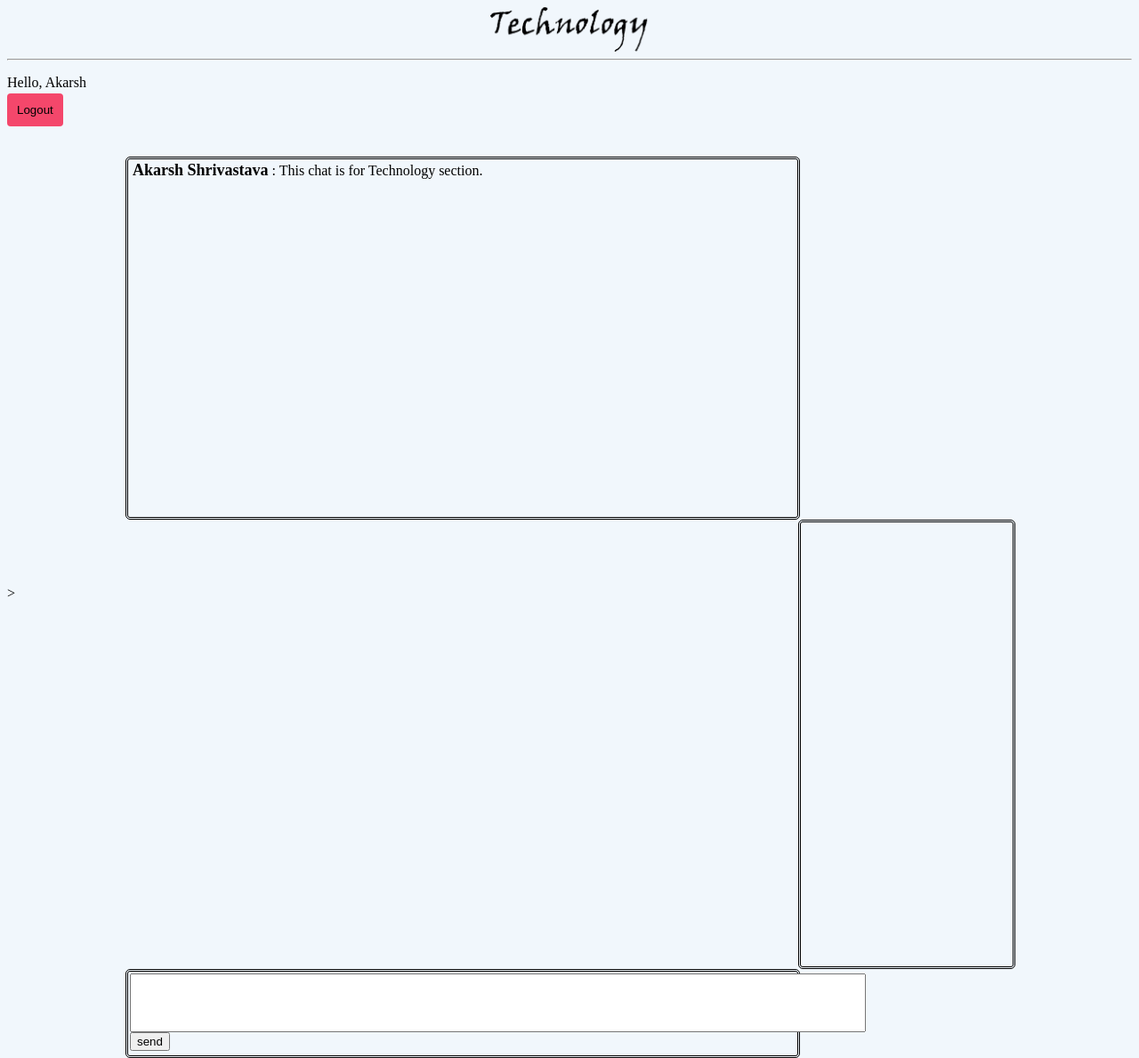
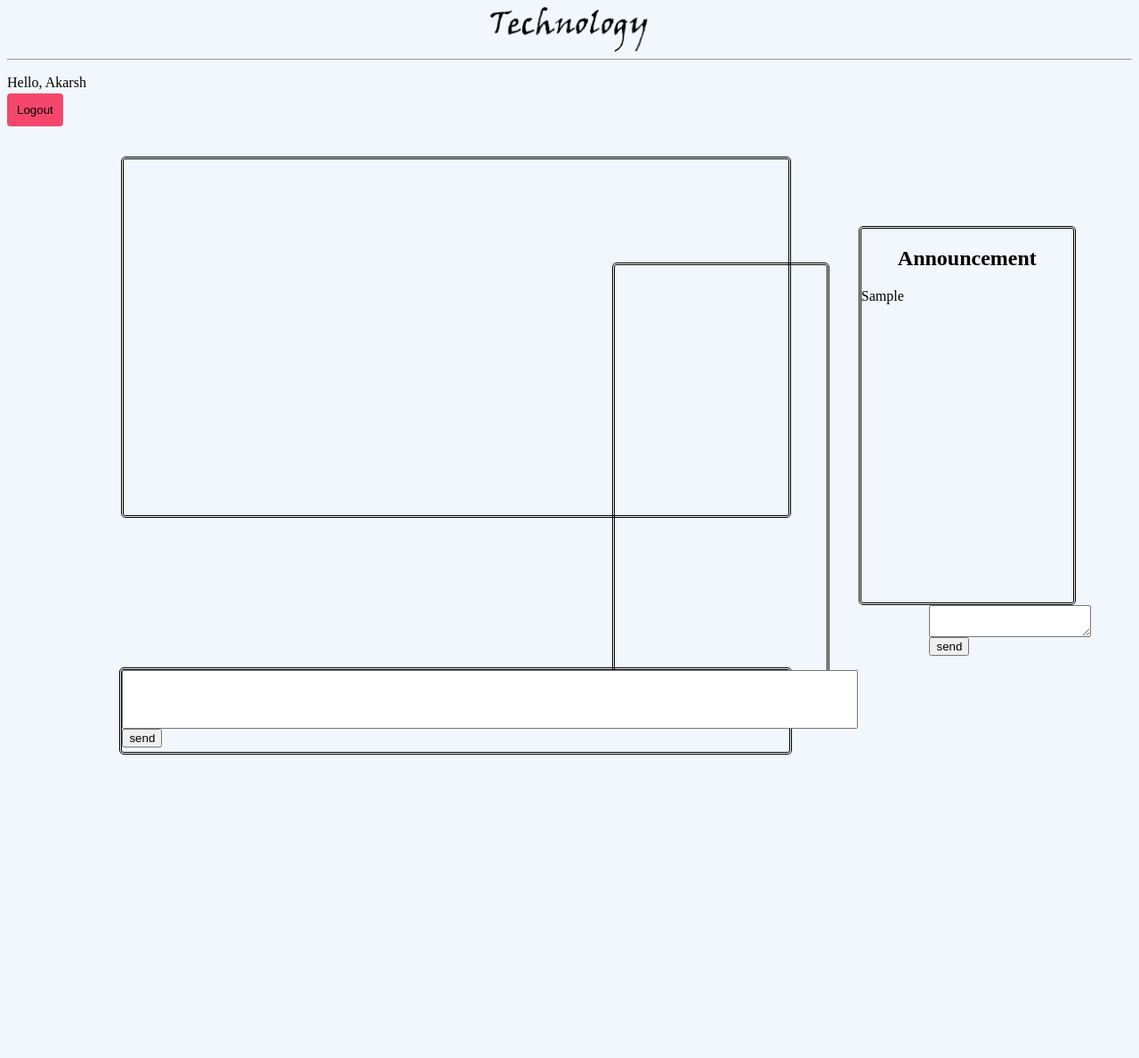
Before and after one commit to akarshshri/ChatRoom, a PHP site: page /chatroom.php in a window 1280 px wide. Shown: the whole page at 89% size. After the commit the page ends 848 px from the top, so only its background shows below. Run offline with PHP 8.4, Linux system fonts and the light colour scheme; a user stored in the database is signed in; data comes from the database, SQL or seed files in the repository; tables that the repository leaves empty or names only in its code hold one stand-in row (values such as "Sample post").

Commit message:
Added Announcement column

```diff
--- a/chatroom.php
+++ b/chatroom.php
@@ -13,6 +13,25 @@ function getText() {
 			xhr.open('POST' , 'chatdb.php',true);
 			xhr.setRequestHeader('content-type','application/x-www-form-urlencoded');
 			xhr.send('chat='+$a);
+			xhr.onreadystatechange=function(){
+				if (xhr.responseText){
+				//	document.getElementById('chatarea').innerHTML=xhr.responseText;
+										}
+					}
+		}
+
+}
+
+function getAnno() {
+	var $a =	document.getElementById('ac').value;
+	var a =	document.getElementById('ac').value;
+	if(a !== ''){
+
+
+			xhr = new XMLHttpRequest();
+			xhr.open('POST' , 'anno_tech.php',true);
+			xhr.setRequestHeader('content-type','application/x-www-form-urlencoded');
+			xhr.send('anno='+$a);
 			xhr.onreadystatechange=function(){
 				if (xhr.responseText){
 				//	document.getElementById('chatarea').innerHTML=xhr.responseText;
@@ -39,6 +58,22 @@ function setText(){
 
 	}
 	setInterval("setText()",500);
+
+
+function setText(){
+
+	xhr = new XMLHttpRequest();
+	xhr.open('POST' , 'techannoFetch.php' , true);
+	xhr.setRequestHeader('content-type','application/x-www-form-urlencoded');
+	xhr.send();
+	xhr.onreadystatechange = function(){
+	//	alert(xhr.responseText);
+			document.getElementById('anno').innerHTML = xhr.responseText;
+			}
+
+	}
+	setInterval("setText()",500);
+
 
 
 setInterval("users()",3000);
@@ -114,13 +149,24 @@ header('location: index.php?logout_successfully=<span style="color:green">You ha
 
 <div id="chatbox" >
 <br>
-<div id ="chatarea" style="padding-left: 5px;padding-top: 2px;">
+<div id ="chatarea" >
 <br>
+</div>
+</div>
+<div id="anno">
+	<div style="position: absolute; margin-top: 450px">
+
+
+	</div>
+</div>
+<div style="position: relative; margin-left: 82%" >
+		<textarea id="ac"></textarea>
+		<input type="button" value="send"  onclick="getAnno(); setTimeout(clearText, 2000)" />
 </div>
 <div id="loginperson">
 </div>
 
-<div id="textbox" style="padding-left:2px;padding-top:2px">
+<div id="textbox" ">
 <form>
 <textarea rows="4" cols="100" id="text" style="overflow:auto;resize:none;padding-left:5px" id = "textarea1" onfocus="this.value=''"></textarea>
 <input type="button" value="send"  onclick="getText(); setTimeout(clearText, 2000)" />
@@ -140,6 +186,7 @@ header('location: index.php?logout_successfully=<span style="color:green">You ha
 			border-radius: 5px;
 			padding-left: 2px;
 			margin: auto;
+			margin-left: 10%;
 			}
 			#chatarea {
 				width:747px;
@@ -148,16 +195,19 @@ header('location: index.php?logout_successfully=<span style="color:green">You ha
 				float:left;
 				overflow:auto;
 				border-radius: 5px;
-
+				position: relative;
 
 				}
 				#loginperson {
 					width:238px;
-					height:499px;
+					height:500px;
 					border:double;
 					float:right;
 					border-radius: 5px;
 					margin: auto;
+					position: static;
+					margin-top: -35%;
+					margin-right: 340px;
 					}
 
 					#textbox {
@@ -167,11 +217,25 @@ header('location: index.php?logout_successfully=<span style="color:green">You ha
 						float:left;
 						border-radius: 5px;
 						margin: auto;
+						margin-left: 10%;
+						margin-top: -4%;
+
 						}
 						#chatting {
 							border-radius: 5px;
 							padding-left: 2px;
-							float:left;}
+							float:left;
+							}
+							#anno {
+								width:238px;
+								height:420px;
+								border:double;
+								float:right;
+								border-radius: 5px;
+								margin: auto;
+								margin-top: -32%;
+								margin-right: 5%;
+								}
 </style>
 <?php
 	if(!isset($_SESSION['email']) && !isset($_SESSION['password'])){
@@ -182,6 +246,6 @@ header('location: index.php?logout_successfully=<span style="color:green">You ha
  ?>
  <script type="text/javascript">
 	$("#chatarea").scrollTop($("#chatarea")[0].scrollHeight);
-</script>>
+</script>
  </body>
  </html>
--- /dev/null
+++ b/techannofetch.php
@@ -0,0 +1,10 @@
+<?php
+include_once('config.php');
+$result= mysqli_query($conn , "SELECT * FROM anno_tech");
+echo '<center><h2 >Announcement</h2></center>';
+while ($row = mysqli_fetch_assoc($result)){
+	//echo '<font size="4.5px"><b>'.$row['name']."</b></font> : ";
+	echo $row['anno']."<br>";
+
+	}
+?>
```
Also changed, not shown: anno_tech.php (added, +20 -0 lines).
